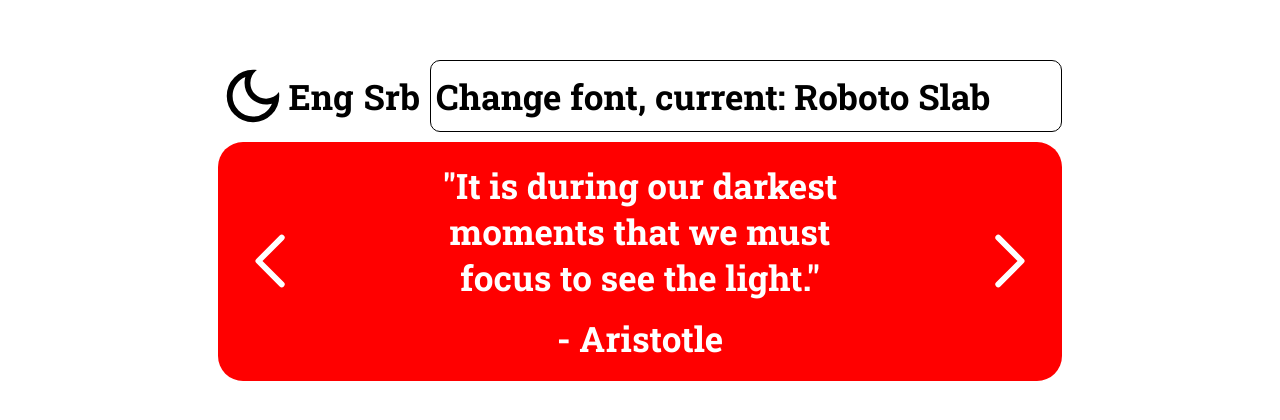
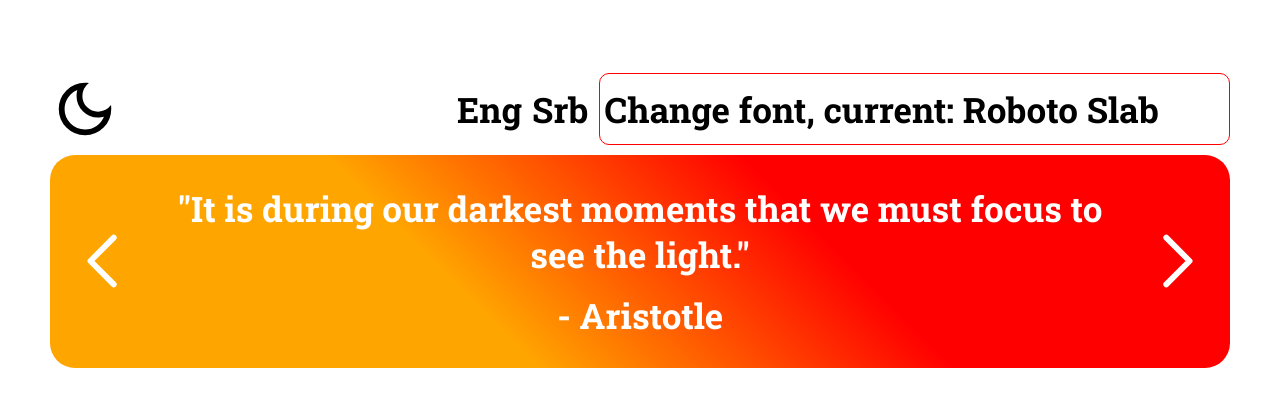
Before and after one commit to StefanRandjelovic/mental-health-messages, a React (Vite) app: page / in a window 1280 px wide. Shown: the part 190-610 px from the top of the page. Built offline with nearby package versions, Linux system fonts and the light colour scheme.

Commit message:
Refactor global styles file and make some minor changes to certain property values.

```diff
--- a/src/styles/global.scss
+++ b/src/styles/global.scss
@@ -2,12 +2,6 @@
 @import url("https://fonts.googleapis.com/css2?family=Lobster&display=swap");
 @import url("https://fonts.googleapis.com/css2?family=EB+Garamond:ital@0;1&display=swap");
 @import url("https://fonts.googleapis.com/css2?family=Roboto+Slab:wght@700&display=swap");
-// font-family: "Lobster", sans-serif;
-// font-family: "Pacifico", cursive;
-// font-family: "EB Garamond", serif;
-// font-family: "Roboto Slab", serif;
-//   font-optical-sizing: auto;
-//   font-weight: 700;
 
 * {
   padding: 0;
@@ -42,8 +36,10 @@ main {
   justify-content: center;
   align-items: center;
   gap: 10px;
-  padding: 0 20px;
+  padding: 0 50px;
 }
+
+// NAV
 
 nav {
   display: flex;
@@ -87,7 +83,7 @@ nav {
       all: unset;
       display: flex;
       align-items: center;
-      border: 1px ridge black;
+      border: 1px ridge red;
       border-radius: 10px;
       padding-left: 5px;
 
@@ -120,7 +116,7 @@ nav {
     background-color: white;
     padding: 0 15px 5px 15px;
     border-radius: 10px;
-    border: 1px ridge black;
+    border: 1px ridge red;
     text-align: center;
 
     ul {
@@ -140,44 +136,14 @@ nav {
   }
 }
 
-nav.navDark {
-  color: white;
-
-  img:first-of-type {
-    &:hover {
-      filter: invert(66%) sepia(21%) saturate(4734%) hue-rotate(1deg)
-        brightness(224%) contrast(104%);
-    }
-  }
-
-  .right-side {
-    button {
-      border: 1px ridge white;
-
-      img {
-        filter: invert(94%) sepia(100%) saturate(0%) hue-rotate(186deg)
-          brightness(107%) contrast(106%);
-
-        &:hover {
-          filter: invert(94%) sepia(100%) saturate(0%) hue-rotate(186deg)
-            brightness(107%) contrast(106%);
-        }
-      }
-    }
-
-    .modal.dark {
-      background-color: black;
-      border: 1px ridge white;
-    }
-  }
-}
+// SAYINGS
 
 .sayings-wrapper {
   display: flex;
   justify-content: space-between;
   align-items: center;
-  background-color: red;
-  border-radius: 10px;
+  background-image: linear-gradient(45deg, (orange 35%, red 65%));
+  border-radius: 100px 20px;
   width: 100%;
   min-height: 200px;
   padding: 0 20px;
@@ -213,10 +179,6 @@ nav.navDark {
   }
 }
 
-.sayings-wrapper.dark {
-  background-color: orange;
-}
-
 .zig {
   animation-name: author;
   animation-duration: 5s;
@@ -227,11 +189,10 @@ nav.navDark {
   display: flex;
   flex-direction: column;
   gap: 15px;
-  max-width: 450px;
   align-items: center;
   justify-content: center;
   color: white;
-  padding: 20px;
+  padding: 30px 20px;
   text-align: center;
   text-wrap: wrap;
 }
@@ -260,3 +221,41 @@ nav.navDark {
     opacity: 1;
   }
 }
+
+// DARK MODE
+nav.navDark {
+  color: white;
+
+  img:first-of-type {
+    &:hover {
+      filter: invert(66%) sepia(21%) saturate(4734%) hue-rotate(1deg)
+        brightness(224%) contrast(104%);
+    }
+  }
+
+  .right-side {
+    button {
+      border: 1px ridge darkblue;
+
+      img {
+        filter: invert(94%) sepia(100%) saturate(0%) hue-rotate(186deg)
+          brightness(107%) contrast(106%);
+
+        &:hover {
+          filter: invert(94%) sepia(100%) saturate(0%) hue-rotate(186deg)
+            brightness(107%) contrast(106%);
+        }
+      }
+    }
+
+    .modal.dark {
+      background-color: black;
+      border: 1px ridge darkblue;
+    }
+  }
+}
+
+.sayings-wrapper.dark {
+  background-image: linear-gradient(135deg, (darkblue 35%, darkmagenta 65%));
+  color: darkmagenta;
+}
```
